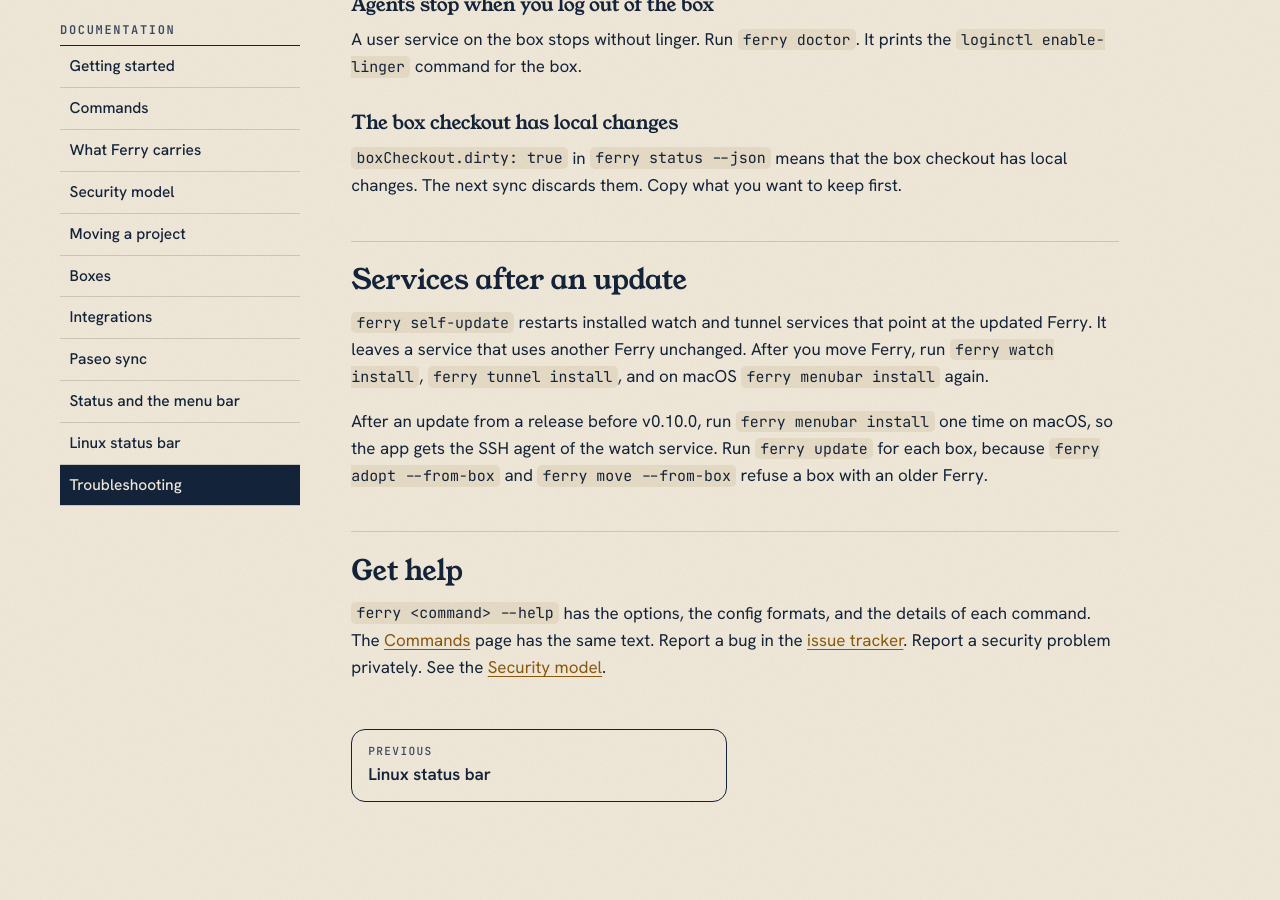
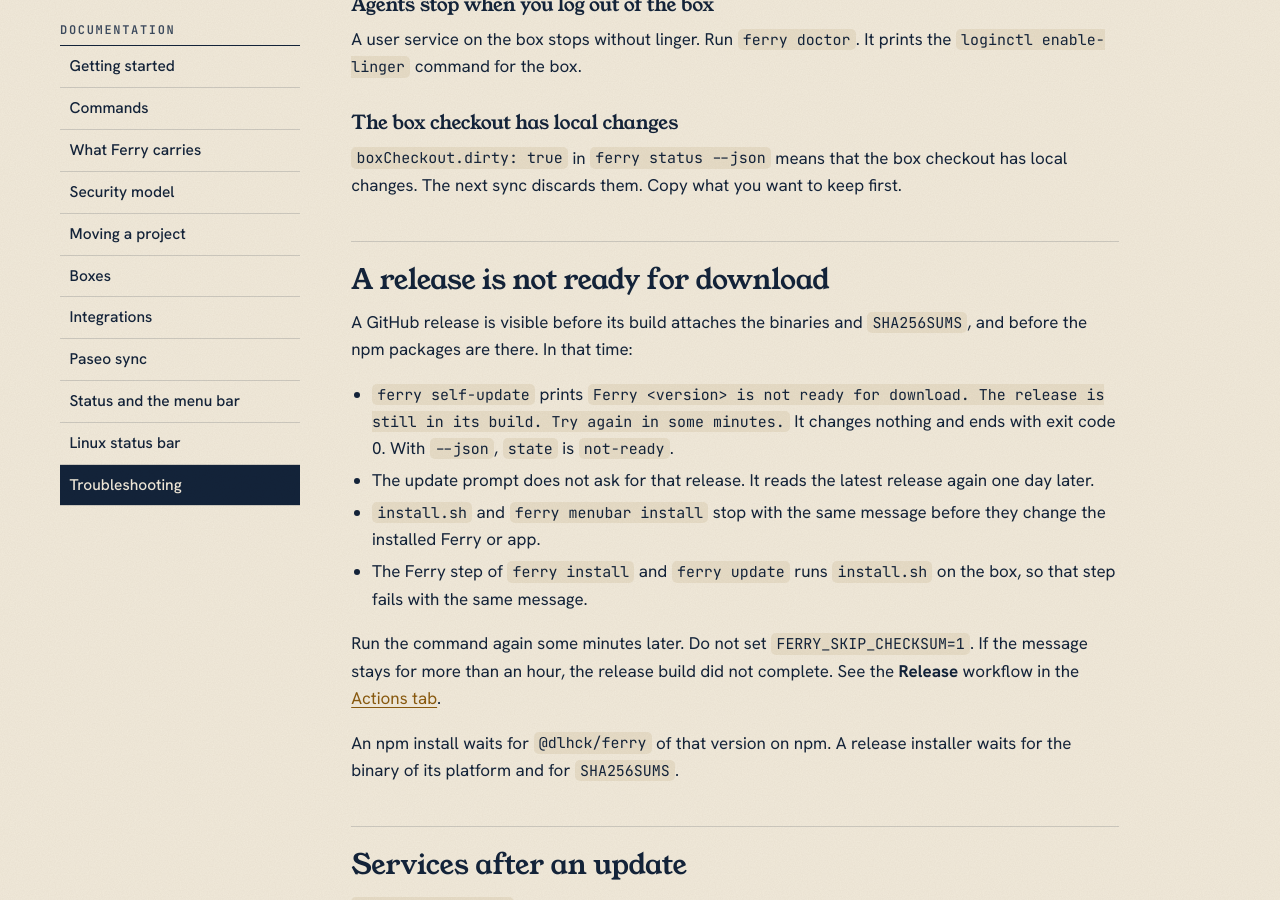
Before and after one commit to dlhck/ferry, a Jekyll site: the page built from docs/troubleshooting.md, in a window 1280 px wide and 900 px high, scrolled down 5681 px. Built offline with Jekyll 4.4.1, drawn with Linux system fonts in a browser that asks for light colours.

Commit message:
docs: explain a release that is not ready for download
Refs #267

```diff
--- a/docs/troubleshooting.md
+++ b/docs/troubleshooting.md
@@ -147,6 +147,19 @@
 
 `boxCheckout.dirty: true` in `ferry status --json` means that the box checkout has local changes. The next sync discards them. Copy what you want to keep first.
 
+## A release is not ready for download
+
+A GitHub release is visible before its build attaches the binaries and `SHA256SUMS`, and before the npm packages are there. In that time:
+
+- `ferry self-update` prints `Ferry <version> is not ready for download. The release is still in its build. Try again in some minutes.` It changes nothing and ends with exit code 0. With `--json`, `state` is `not-ready`.
+- The update prompt does not ask for that release. It reads the latest release again one day later.
+- `install.sh` and `ferry menubar install` stop with the same message before they change the installed Ferry or app.
+- The Ferry step of `ferry install` and `ferry update` runs `install.sh` on the box, so that step fails with the same message.
+
+Run the command again some minutes later. Do not set `FERRY_SKIP_CHECKSUM=1`. If the message stays for more than an hour, the release build did not complete. See the **Release** workflow in the [Actions tab](https://github.com/dlhck/ferry/actions/workflows/release.yml).
+
+An npm install waits for `@dlhck/ferry` of that version on npm. A release installer waits for the binary of its platform and for `SHA256SUMS`.
+
 ## Services after an update
 
 `ferry self-update` restarts installed watch and tunnel services that point at the updated Ferry. It leaves a service that uses another Ferry unchanged. After you move Ferry, run `ferry watch install`, `ferry tunnel install`, and on macOS `ferry menubar install` again.
```
Also changed, not shown: docs/getting-started.md (+1 -1 lines), docs/status.md (+1 -1 lines), skills/ferry/SKILL.md (+2 -1 lines), README.md.
